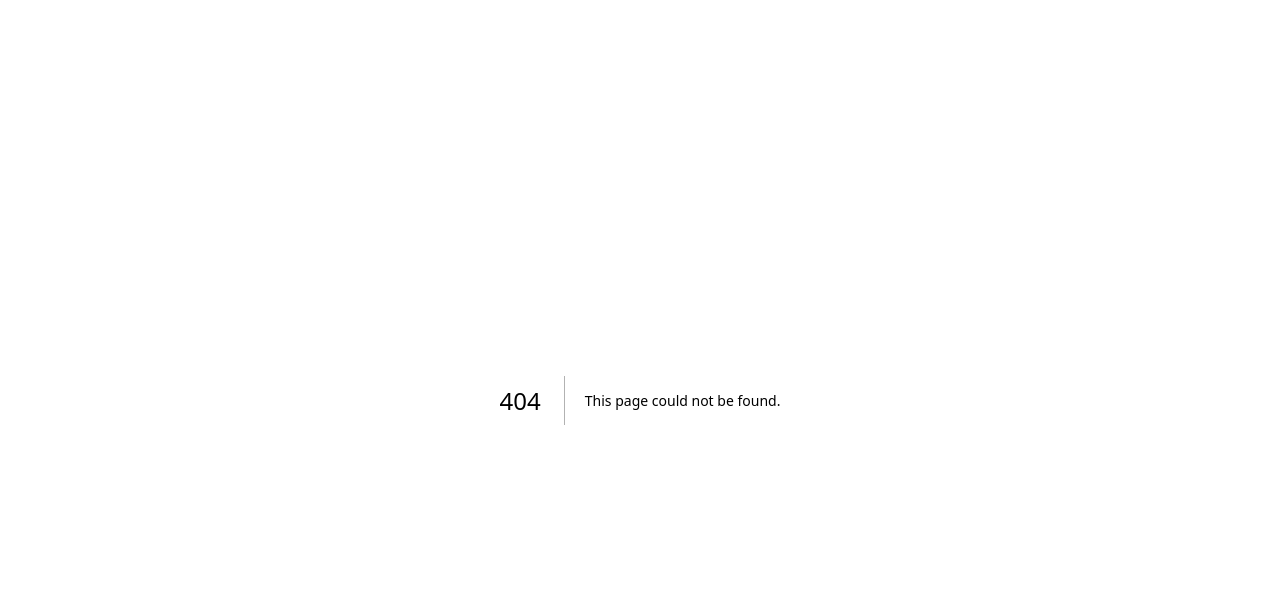
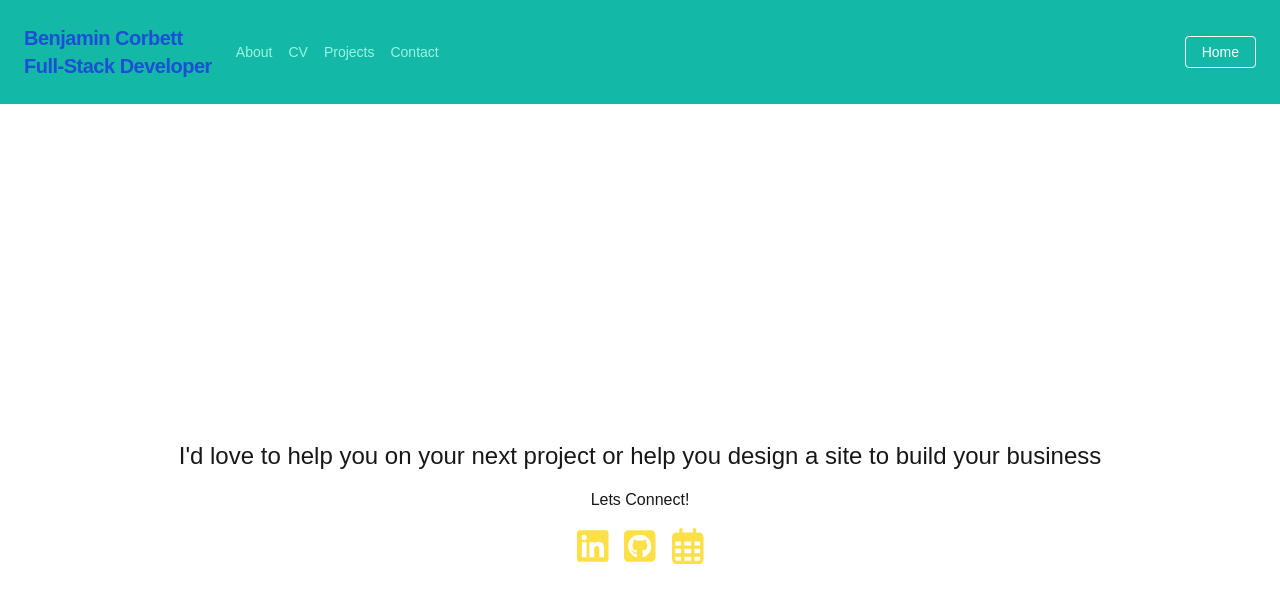
Before and after one commit to bcsurf2822/Benjamin-Corbett-Portfolio, a Next.js app: page /contact in a window 1280 px wide. Before the commit this address had no page. Shown: the top 602 px of the page. Built offline with nearby package versions, Linux system fonts and the light colour scheme.

Commit message:
added new font awesome icons for links to socials

```diff
--- /dev/null
+++ b/app/about/page.js
@@ -0,0 +1,9 @@
+import React from 'react'
+
+export default function About() {
+  return (
+    <div>
+      <h2>About</h2>
+    </div>
+  )
+}
--- /dev/null
+++ b/app/components/ContactForm.js
@@ -0,0 +1,9 @@
+import React from 'react'
+
+export default function ContactForm() {
+  return (
+    <div>
+
+    </div>
+  )
+}
--- /dev/null
+++ b/app/components/NavBar.js
@@ -0,0 +1,59 @@
+import React from "react";
+import Link from 'next/link';
+
+export default function NavBar() {
+  return (
+    <div>
+      <nav className="flex items-center justify-between flex-wrap bg-teal-500 p-6">
+        <div className="flex items-center flex-shrink-0 text-blue-700 mr-6">
+          <h3 className="font-extrabold text-xl tracking-tight flex flex-col">Benjamin Corbett <span>Full-Stack Developer</span></h3>
+        </div>
+        <div className="block lg:hidden">
+          <button className="flex items-center px-3 py-2 border rounded text-teal-200 border-teal-400 hover:text-white hover:border-white">
+            <svg
+              className="fill-current h-3 w-3"
+              viewBox="0 0 20 20"
+              xmlns="http://www.w3.org/2000/svg"
+            >
+              <title>Menu</title>
+              <path d="M0 3h20v2H0V3zm0 6h20v2H0V9zm0 6h20v2H0v-2z" />
+            </svg>
+          </button>
+        </div>
+        <div className="w-full block flex-grow lg:flex lg:items-center lg:w-auto">
+          <div className="text-sm lg:flex-grow">
+            <Link  href="/about"   className="block mt-4 lg:inline-block lg:mt-0 text-teal-200 hover:text-white mr-4">
+              About
+            </Link>
+            <Link
+              href="/cv"
+              className="block mt-4 lg:inline-block lg:mt-0 text-teal-200 hover:text-white mr-4"
+            >
+              CV
+            </Link>
+            <Link
+              href="/projects"
+              className="block mt-4 lg:inline-block lg:mt-0 text-teal-200 hover:text-white mr-4"
+            >
+              Projects
+            </Link>
+            <Link
+              href="/contact"
+              className="block mt-4 lg:inline-block lg:mt-0 text-teal-200 hover:text-white"
+            >
+              Contact
+            </Link>
+          </div>
+          <div>
+            <Link
+              href="/"
+              className="inline-block text-sm px-4 py-2 leading-none border rounded text-white border-white hover:border-transparent hover:text-teal-500 hover:bg-white mt-4 lg:mt-0"
+            >
+              Home
+            </Link>
+          </div>
+        </div>
+      </nav>
+    </div>
+  );
+}
--- /dev/null
+++ b/app/contact/page.js
@@ -0,0 +1,39 @@
+import React from "react";
+import { FontAwesomeIcon } from "@fortawesome/react-fontawesome";
+import { faLinkedin } from "@fortawesome/free-brands-svg-icons";
+import { faCalendarDays } from "@fortawesome/free-regular-svg-icons";
+import { faSquareGithub } from "@fortawesome/free-brands-svg-icons";
+import Link from "next/link";
+
+export default function Contact() {
+  return (
+    <div className="flex flex-col items-center h-screen justify-center gap-4">
+      <h1 className="text-2xl text-center">
+        I&apos;d love to help you on your next project or help you design a site
+        to build your business
+      </h1>
+      <h1>Lets Connect!</h1>
+
+      <div className="flex gap-4">
+        <Link href="https://www.linkedin.com/in/benjamin-corbett-84822424a/">
+          <FontAwesomeIcon
+            className="h-9 text-yellow-300 cursor-pointer"
+            icon={faLinkedin}
+          />
+        </Link>
+        <Link href="https://github.com/bcsurf2822">
+          <FontAwesomeIcon
+            className="h-9 text-yellow-300 cursor-pointer"
+            icon={faSquareGithub}
+          />
+        </Link>
+        <Link href="https://calendly.com/ben-corbett-44">
+          <FontAwesomeIcon
+            className="h-9 text-yellow-300 cursor-pointer"
+            icon={faCalendarDays}
+          />
+        </Link>
+      </div>
+    </div>
+  );
+}
--- /dev/null
+++ b/app/cv/page.js
@@ -0,0 +1,9 @@
+import React from 'react'
+
+export default function Resume() {
+  return (
+    <div>
+      Resume
+    </div>
+  )
+}
--- a/app/layout.js
+++ b/app/layout.js
@@ -1,5 +1,6 @@
 import localFont from "next/font/local";
 import "./globals.css";
+import NavBar from "./components/NavBar";
 
 const geistSans = localFont({
   src: "./fonts/GeistVF.woff",
@@ -23,6 +24,7 @@ export default function RootLayout({ children }) {
       <body
         className={`${geistSans.variable} ${geistMono.variable} antialiased`}
       >
+        <NavBar />
         {children}
       </body>
     </html>
--- a/app/page.js
+++ b/app/page.js
@@ -2,100 +2,8 @@ import Image from "next/image";
 
 export default function Home() {
   return (
-    <div className="grid grid-rows-[20px_1fr_20px] items-center justify-items-center min-h-screen p-8 pb-20 gap-16 sm:p-20 font-[family-name:var(--font-geist-sans)]">
-      <main className="flex flex-col gap-8 row-start-2 items-center sm:items-start">
-        <Image
-          className="dark:invert"
-          src="/next.svg"
-          alt="Next.js logo"
-          width={180}
-          height={38}
-          priority
-        />
-        <ol className="list-inside list-decimal text-sm text-center sm:text-left font-[family-name:var(--font-geist-mono)]">
-          <li className="mb-2">
-            Get started by editing{" "}
-            <code className="bg-black/[.05] dark:bg-white/[.06] px-1 py-0.5 rounded font-semibold">
-              app/page.js
-            </code>
-            .
-          </li>
-          <li>Save and see your changes instantly.</li>
-        </ol>
-
-        <div className="flex gap-4 items-center flex-col sm:flex-row">
-          <a
-            className="rounded-full border border-solid border-transparent transition-colors flex items-center justify-center bg-foreground text-background gap-2 hover:bg-[#383838] dark:hover:bg-[#ccc] text-sm sm:text-base h-10 sm:h-12 px-4 sm:px-5"
-            href="https://vercel.com/new?utm_source=create-next-app&utm_medium=appdir-template-tw&utm_campaign=create-next-app"
-            target="_blank"
-            rel="noopener noreferrer"
-          >
-            <Image
-              className="dark:invert"
-              src="/vercel.svg"
-              alt="Vercel logomark"
-              width={20}
-              height={20}
-            />
-            Deploy now
-          </a>
-          <a
-            className="rounded-full border border-solid border-black/[.08] dark:border-white/[.145] transition-colors flex items-center justify-center hover:bg-[#f2f2f2] dark:hover:bg-[#1a1a1a] hover:border-transparent text-sm sm:text-base h-10 sm:h-12 px-4 sm:px-5 sm:min-w-44"
-            href="https://nextjs.org/docs?utm_source=create-next-app&utm_medium=appdir-template-tw&utm_campaign=create-next-app"
-            target="_blank"
-            rel="noopener noreferrer"
-          >
-            Read our docs
-          </a>
-        </div>
-      </main>
-      <footer className="row-start-3 flex gap-6 flex-wrap items-center justify-center">
-        <a
-          className="flex items-center gap-2 hover:underline hover:underline-offset-4"
-          href="https://nextjs.org/learn?utm_source=create-next-app&utm_medium=appdir-template-tw&utm_campaign=create-next-app"
-          target="_blank"
-          rel="noopener noreferrer"
-        >
-          <Image
-            aria-hidden
-            src="/file.svg"
-            alt="File icon"
-            width={16}
-            height={16}
-          />
-          Learn
-        </a>
-        <a
-          className="flex items-center gap-2 hover:underline hover:underline-offset-4"
-          href="https://vercel.com/templates?framework=next.js&utm_source=create-next-app&utm_medium=appdir-template-tw&utm_campaign=create-next-app"
-          target="_blank"
-          rel="noopener noreferrer"
-        >
-          <Image
-            aria-hidden
-            src="/window.svg"
-            alt="Window icon"
-            width={16}
-            height={16}
-          />
-          Examples
-        </a>
-        <a
-          className="flex items-center gap-2 hover:underline hover:underline-offset-4"
-          href="https://nextjs.org?utm_source=create-next-app&utm_medium=appdir-template-tw&utm_campaign=create-next-app"
-          target="_blank"
-          rel="noopener noreferrer"
-        >
-          <Image
-            aria-hidden
-            src="/globe.svg"
-            alt="Globe icon"
-            width={16}
-            height={16}
-          />
-          Go to nextjs.org →
-        </a>
-      </footer>
+    <div className="home">
+      Home
     </div>
   );
 }
--- /dev/null
+++ b/app/projects/page.js
@@ -0,0 +1,9 @@
+import React from 'react'
+
+export default function Projects() {
+  return (
+    <div>
+      Projects
+    </div>
+  )
+}
```
Also changed, not shown: package.json (+11 -6 lines), 1 other file (tests, documents, lock files or other folders).
